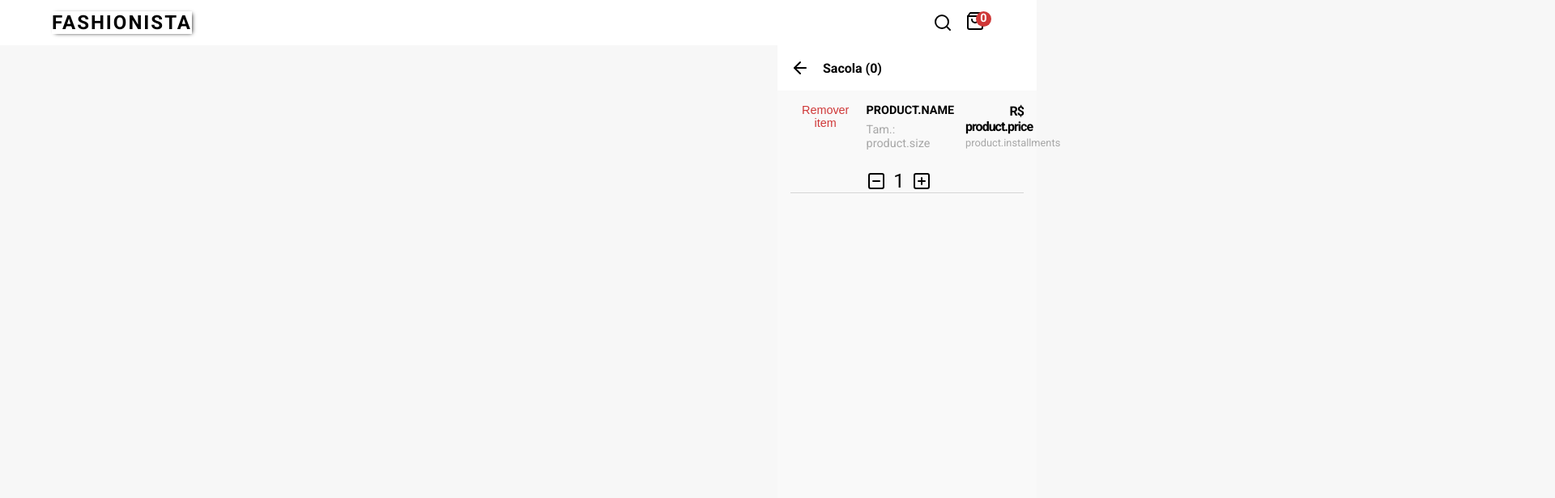
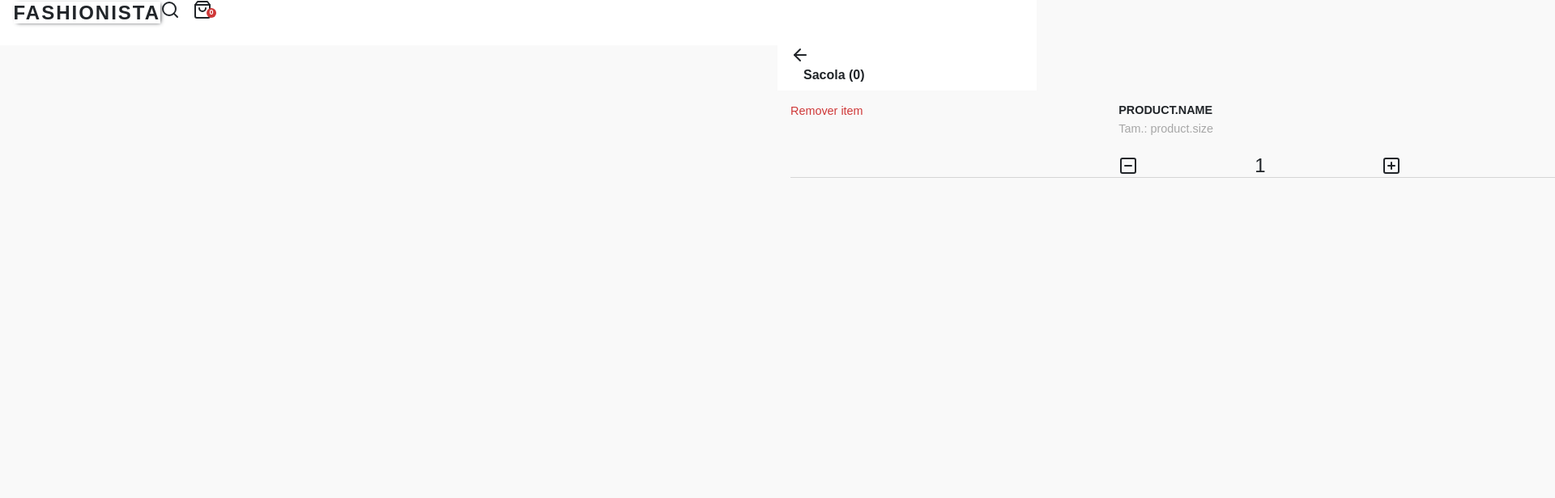
Before and after one commit to wendellaraujo/fashionista-ecommerce, a React (Create React App) app: page /bag in a window 1280 px wide. Shown: the top 616 px of the page at 81% size, 1920 px wide, since content can reach past the window. Built offline with nearby package versions, Linux system fonts and the light colour scheme.

Commit message:
add style

```diff
--- /dev/null
+++ b/src/app.css
@@ -0,0 +1,72 @@
+*,
+:after,
+:before {
+  box-sizing: border-box;
+}
+
+html {
+  font-size: 62.5%;
+  height: 100%;
+}
+
+body {
+  background-color: #f9f9f9;
+  color: #212529;
+  font-family: Noto Sans SC,sans-serif;
+  font-size: 1.6rem;
+  font-weight: 400;
+  min-height: 100%;
+  overflow-x: hidden;
+  text-rendering: optimizeLegibility;
+}
+
+a,
+a:active,
+a:focus,
+a:hover {
+  color: #212529;
+  text-decoration: none;
+}
+
+
+.app {
+    min-height: 100vh;
+    position: relative;
+    width: 100%;
+    padding-top: 5.5rem;
+  }
+
+  .app__container {
+    display: block;
+    margin: 0 auto;
+    padding-left: 1.6rem;
+    padding-right: 1.6rem;
+    position: relative;
+    width: 100%;
+  }
+
+  @media screen and (min-width: 1279px) {
+    .app__container {
+      width: 1279px;
+    }
+  }
+  .app.app--is-drawer-visible {
+    overflow-y: hidden;
+    transition: opacity 225ms;
+    transition-timing-function: cubic-bezier(0.4, 0, 0.2, 1);
+  }
+
+  .app.app--is-drawer-visible:before {
+    backface-visibility: visible;
+    background: radial-gradient(ellipse at center, #7a7a7a 0, #000 100%);
+    bottom: 0;
+    content: "";
+    height: 100vh;
+    opacity: 0.75;
+    pointer-events: all;
+    position: fixed;
+    right: 0;
+    visibility: visible;
+    width: 100vw;
+    z-index: 15;
+  }
--- a/src/global.css
+++ b/src/global.css
@@ -1,4 +1,15 @@
 @import url('https://fonts.googleapis.com/css2?family=Roboto:wght@400;700&display=swap');
+
+body {
+  background-color: #f9f9f9;
+  color: #212529;
+  font-family: Noto Sans SC,sans-serif;
+  font-size: 1.6rem;
+  font-weight: 400;
+  min-height: 100%;
+  overflow-x: hidden;
+  text-rendering: optimizeLegibility;
+}
 
 *{
   margin: 0;
--- a/src/index.js
+++ b/src/index.js
@@ -4,6 +4,7 @@ import { Provider } from 'react-redux';
 import configStore from './redux/Config';
 import App from './App';
 import * as serviceWorker from './serviceWorker';
+import './app.css'
 
 const store = configStore();
 
```
